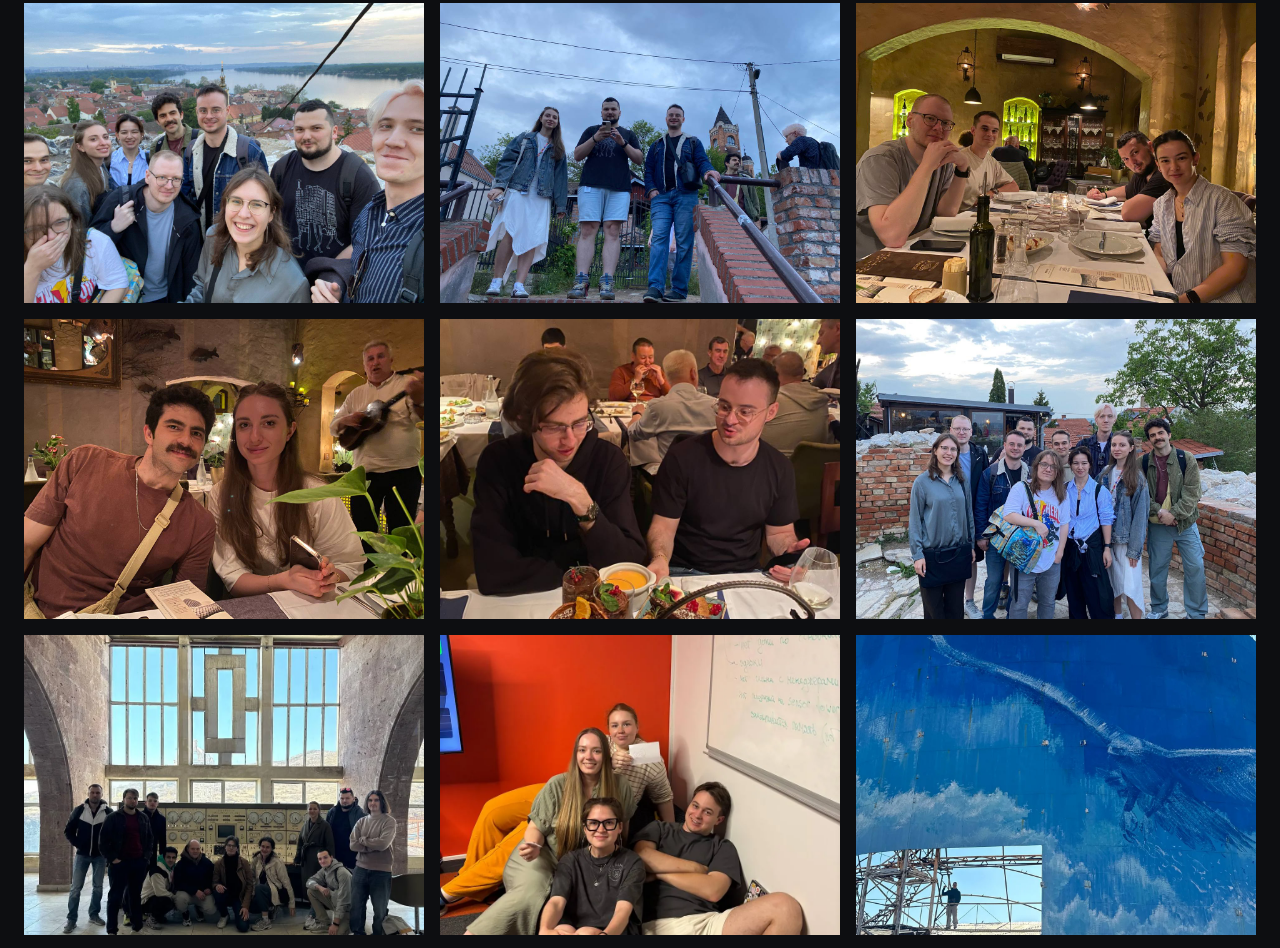
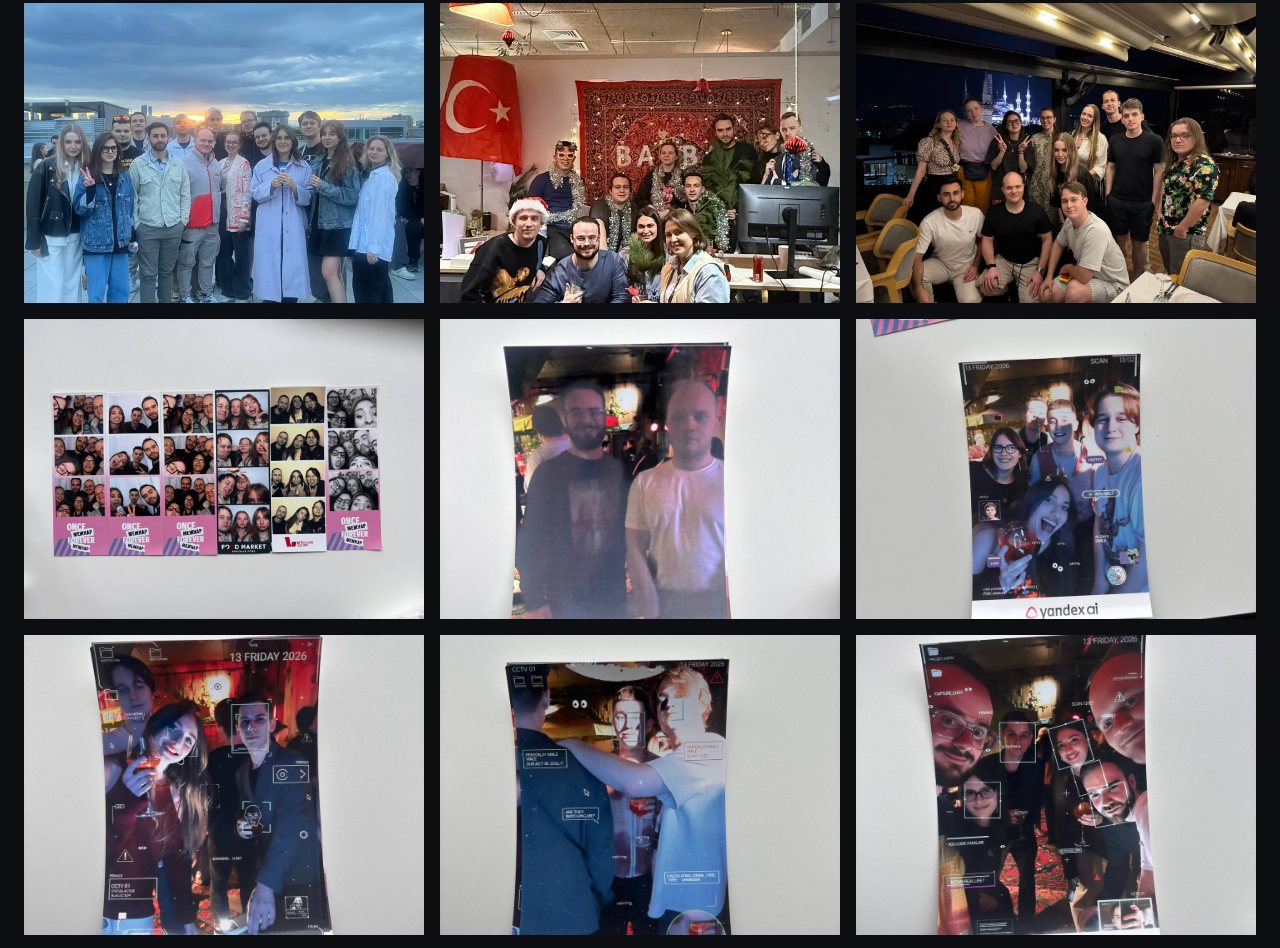
Before and after one commit to RAVasiliev/iysa-2026, a plain HTML site: page index.html in a window 1280 px wide. Shown: the part 509-1457 px from the top of the page. Drawn offline with Linux system fonts and the light colour scheme.

Commit message:
Add photo booth memories and reorder highlights

```diff
--- a/index.html
+++ b/index.html
@@ -59,6 +59,6 @@
       </div>
     </div>
 
-    <script src="script.js?v=5" defer></script>
+    <script src="script.js?v=8" defer></script>
   </body>
 </html>
--- a/photos.json
+++ b/photos.json
@@ -45,7 +45,9 @@
     "src": "photos/008.webp",
     "alt": "IYSA 2026 — фото 08",
     "width": 720,
-    "height": 1280
+    "height": 1280,
+    "featured": true,
+    "featuredOrder": 2
   },
   {
     "src": "photos/009.webp",
@@ -111,7 +113,9 @@
     "src": "photos/019.webp",
     "alt": "IYSA 2026 — фото 19",
     "width": 1280,
-    "height": 960
+    "height": 960,
+    "featured": true,
+    "featuredOrder": 3
   },
   {
     "src": "photos/020.webp",
@@ -297,7 +301,9 @@
     "src": "photos/050.webp",
     "alt": "IYSA 2026 — фото 50",
     "width": 1280,
-    "height": 960
+    "height": 960,
+    "featured": true,
+    "featuredOrder": 1
   },
   {
     "src": "photos/051.webp",
@@ -406,5 +412,53 @@
     "width": 1280,
     "height": 1233,
     "featured": true
+  },
+  {
+    "src": "068.jpg",
+    "alt": "IYSA 2026 — фотобудка и общие воспоминания",
+    "width": 1280,
+    "height": 960,
+    "featured": true,
+    "featuredOrder": 4
+  },
+  {
+    "src": "069.jpg",
+    "alt": "IYSA 2026 — фото из фотобудки",
+    "width": 960,
+    "height": 1280,
+    "featured": true,
+    "featuredOrder": 5
+  },
+  {
+    "src": "070.jpg",
+    "alt": "IYSA 2026 — вечеринка в стиле Yandex AI",
+    "width": 960,
+    "height": 1280,
+    "featured": true,
+    "featuredOrder": 6
+  },
+  {
+    "src": "071.jpg",
+    "alt": "IYSA 2026 — вдвоём на вечеринке",
+    "width": 960,
+    "height": 1280,
+    "featured": true,
+    "featuredOrder": 7
+  },
+  {
+    "src": "072.jpg",
+    "alt": "IYSA 2026 — друзья в объективе",
+    "width": 960,
+    "height": 1280,
+    "featured": true,
+    "featuredOrder": 8
+  },
+  {
+    "src": "073.jpg",
+    "alt": "IYSA 2026 — вся команда в кадре",
+    "width": 960,
+    "height": 1280,
+    "featured": true,
+    "featuredOrder": 9
   }
 ]
--- a/script.js
+++ b/script.js
@@ -82,9 +82,13 @@ function mediaCardMarkup(media, index, isFeatured = false) {
 }
 
 function renderGallery() {
+  const displayOrder = ({ media, index }) => {
+    if (!media.featured) return 10000 + index;
+    return Number.isFinite(media.featuredOrder) ? media.featuredOrder : 1000 + index;
+  };
   const orderedPhotos = photos
     .map((media, index) => ({ media, index }))
-    .sort((a, b) => Number(Boolean(b.media.featured)) - Number(Boolean(a.media.featured)));
+    .sort((a, b) => displayOrder(a) - displayOrder(b));
 
   gallery.innerHTML = orderedPhotos
     .map(({ media, index }) => mediaCardMarkup(media, index, Boolean(media.featured)))
@@ -144,7 +148,7 @@ document.addEventListener("keydown", (event) => {
   if (event.key === "ArrowRight") showPhoto(activeIndex + 1);
 });
 
-fetch("photos.json?v=5")
+fetch("photos.json?v=8")
   .then((response) => {
     if (!response.ok) throw new Error("Photo manifest is unavailable");
     return response.json();
```
Also changed, not shown: 068.jpg (added), 069.jpg (added), 070.jpg (added), 071.jpg (added), 072.jpg (added), 073.jpg (added).
